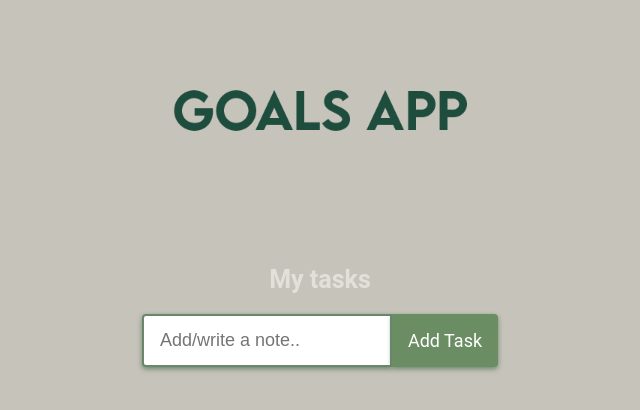
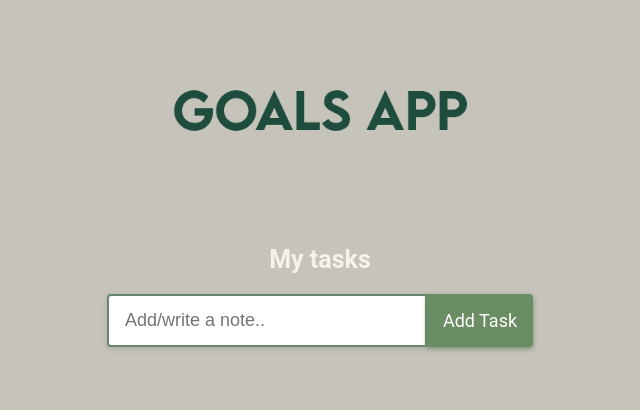
Before and after one commit to DarioDAngeloo/Set-Your-Goals-App-by-dario, a React (Vite) app in the folder set-goals-by-dario/: page / in a window 1280 px wide. Shown: the top 410 px of the page, without its empty margins (320-960 px from the left). Built offline with nearby package versions, Linux system fonts and the light colour scheme.

Commit message:
final-this-time-yes

```diff
--- a/set-goals-by-dario/src/App.css
+++ b/set-goals-by-dario/src/App.css
@@ -13,7 +13,7 @@ body {
 }
 
 h1 {
-  color: #e2e0da;
+  color: #f4f2eb;
   font-size: 25px;
   font-family: Roboto, sans-serif;
   text-align: center;
--- a/set-goals-by-dario/src/stylesheets/Form.css
+++ b/set-goals-by-dario/src/stylesheets/Form.css
@@ -6,14 +6,14 @@
 }
 
 .task-input {
-  width: 250px;
+  width: 320px;
   font-size: 18px;
   /* background-color: #f2f4ea; */
   padding: 14px 32px 14px 16px;
   border-radius: 4px 0 0 4px;
   border: 2px solid #6a866c;
   outline: none;
-  box-shadow: 0px 2px 5px #6a866c;
+  box-shadow: 0px 2px 5px #6a866c56;
 }
 
 .task-btn {
@@ -27,5 +27,5 @@
   background-color: #6b8d64;
   color: white;
   text-transform: capitalize;
-  box-shadow: 0px 2px 5px #6a866c;
+  box-shadow: 0px 2px 5px #6a866cd6;
 }
--- a/set-goals-by-dario/src/stylesheets/Logo.css
+++ b/set-goals-by-dario/src/stylesheets/Logo.css
@@ -1,6 +1,6 @@
 .logo-container {
   width: 100%;
-  margin-bottom: 20px;
+  margin-bottom: 0px;
   display: flex;
   align-items: center;
   justify-content: center;
```
